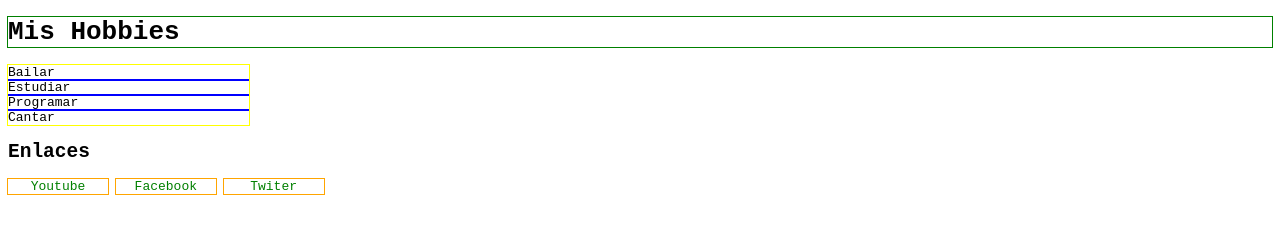
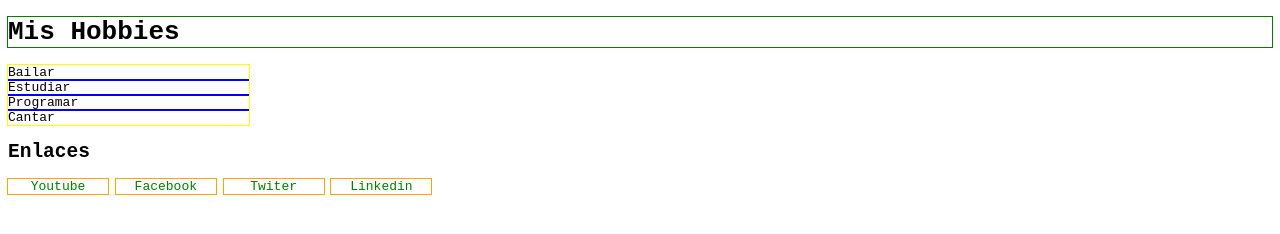
Before and after one commit to developerVilchez/boxModel, a plain HTML site: page index.html in a window 1280 px wide. Drawn offline with Linux system fonts and the light colour scheme.

Commit message:
implementado un nuevo link

```diff
--- a/index.html
+++ b/index.html
@@ -18,6 +18,7 @@
    <a href="#" class="enlace">Youtube</a>
    <a href="#" class="enlace">Facebook</a>
    <a href="#" class="enlace">Twiter</a>
+   <a href="#" class="enlace">Linkedin</a>
 
 <script rel="text/javascript" src="js/app.js"></script>
 </body>
```
